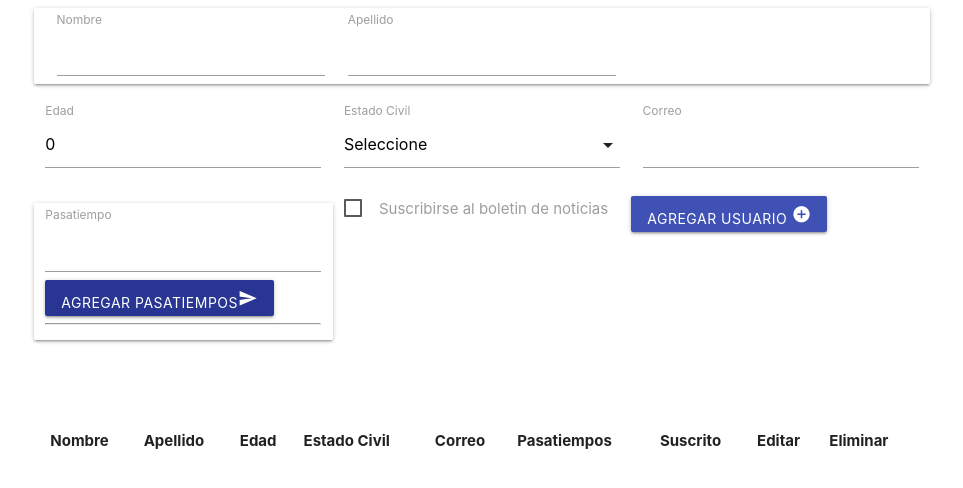
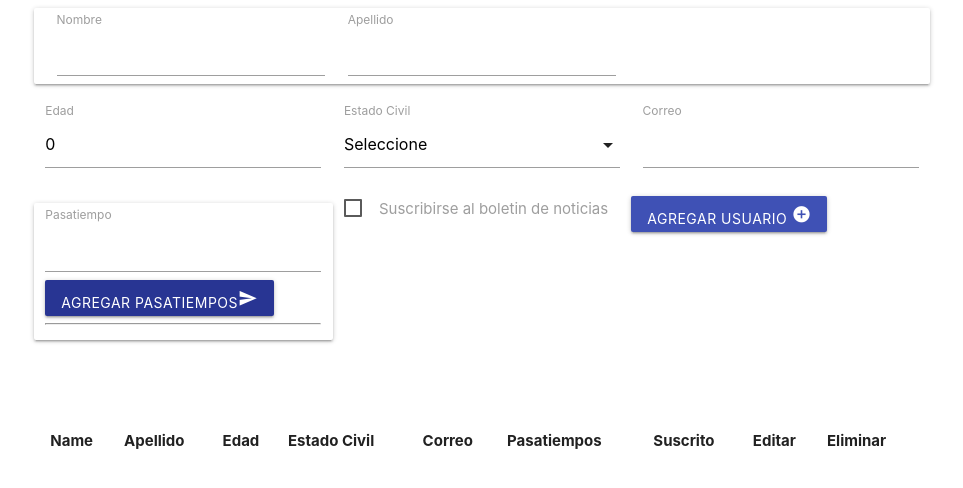
Before and after one commit to pilucho89/proyecto-vue, a Vue app: page / in a window 1280 px wide. Shown: the top 488 px of the page, without its empty margins (158-1121 px from the left). Built offline with nearby package versions, Linux system fonts and the light colour scheme.

Commit message:
Update Name

```diff
--- a/src/App.vue
+++ b/src/App.vue
@@ -63,7 +63,7 @@
     <table class="table bordered striped">
       <thead>
         <tr>
-          <th>Nombre</th>
+          <th>Name</th>
           <th>Apellido</th>
           <th>Edad</th>
           <th>Estado Civil</th>
```
